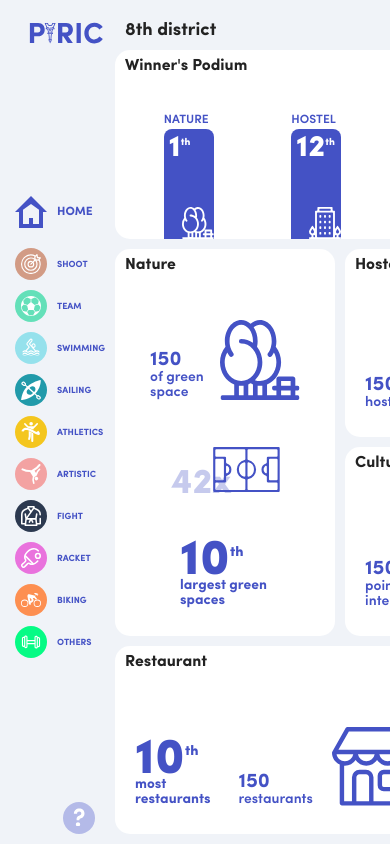
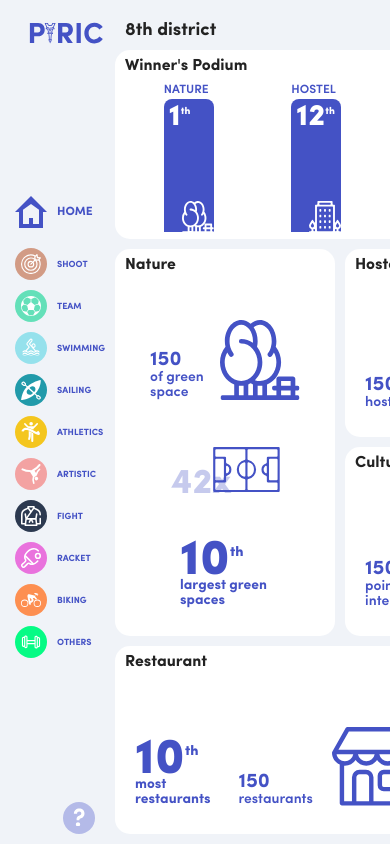
Before and after one commit to ArcanumLibella/parici, a React (Create React App) app: page /webapp in a window 390 px wide. Built offline with nearby package versions, Linux system fonts and the light colour scheme.

Commit message:
HOTFIX: fix responsive style podium

```diff
--- a/src/assets/css/components/_podium.scss
+++ b/src/assets/css/components/_podium.scss
@@ -11,6 +11,6 @@
     align-items: flex-end;
     justify-content: space-around;
     width: 100%;
-    height: calc(100% - 8px);
+    height: calc(100% - 15px);
   }
 }
--- a/src/assets/css/components/_ranking.scss
+++ b/src/assets/css/components/_ranking.scss
@@ -1,18 +1,28 @@
-$first: 110px;
-$second: 90px;
-$third: 70px;
-$fourth: 50px;
+$first: 100px;
+$second: 80px;
+$third: 60px;
+$fourth: 40px;
 
 .ranking {
   position: relative;
+  padding-top: 10px;
   width: 50px;
-  height: $first;
+  height: calc(100% - 25px);
+  // max-height: $first;
   background-color: $purple1;
   border-radius: 8px 8px 0 0;
 
+  &__inner {
+    display: flex;
+    flex-direction: column;
+    justify-content: space-between;
+    margin-top: -11px;
+    height: 100%;
+  }
+
   &__title {
     position: relative;
-    top: -15px;
+    top: -25px;
   }
 
   &__data {
@@ -23,12 +33,11 @@ $fourth: 50px;
 
   .icon {
     position: relative;
-    bottom: -47px;
     right: -18px;
     fill: $white;
 
     &-food {
-      bottom: -50px;
+      bottom: -2px;
     }
   }
 }
--- a/src/components/DASHBOARD/Card/Front/Ranking.jsx
+++ b/src/components/DASHBOARD/Card/Front/Ranking.jsx
@@ -23,8 +23,10 @@ const Ranking = (props) => {
   return (
     <div className='ranking'>
       <p className='ranking__title ranking-title'>{rankingType}</p>
-      <span className='ranking__data ranking-data'>{dataRanking}<sup>th</sup></span>
-      {handleIconRanking(rankingType)}
+      <div className='ranking__inner'>
+        <span className='ranking__data ranking-data'>{dataRanking}<sup>th</sup></span>
+        {handleIconRanking(rankingType)}
+      </div>
     </div>
   )
 }
```
Also changed, not shown: 1 other file (tests, documents, lock files or other folders).
